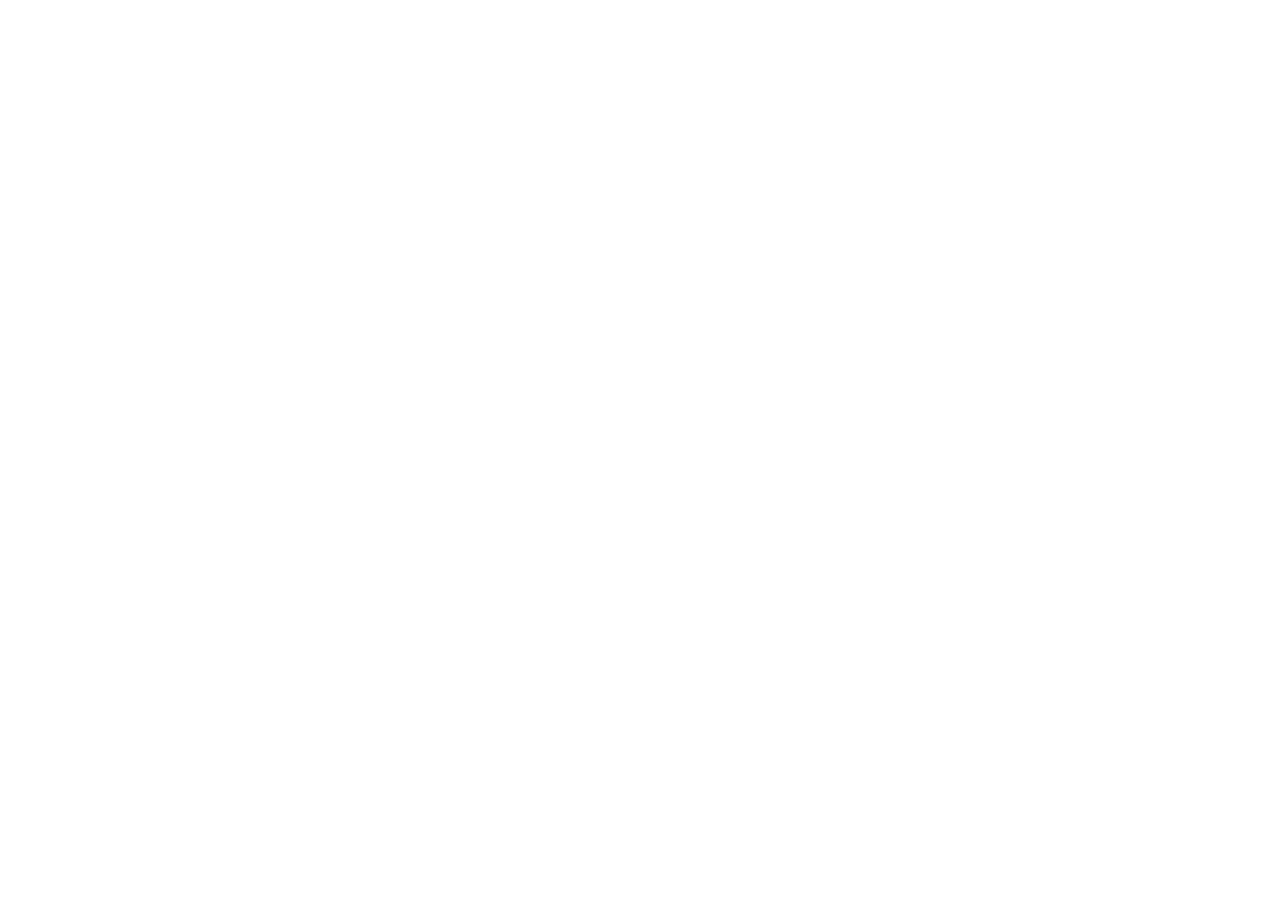
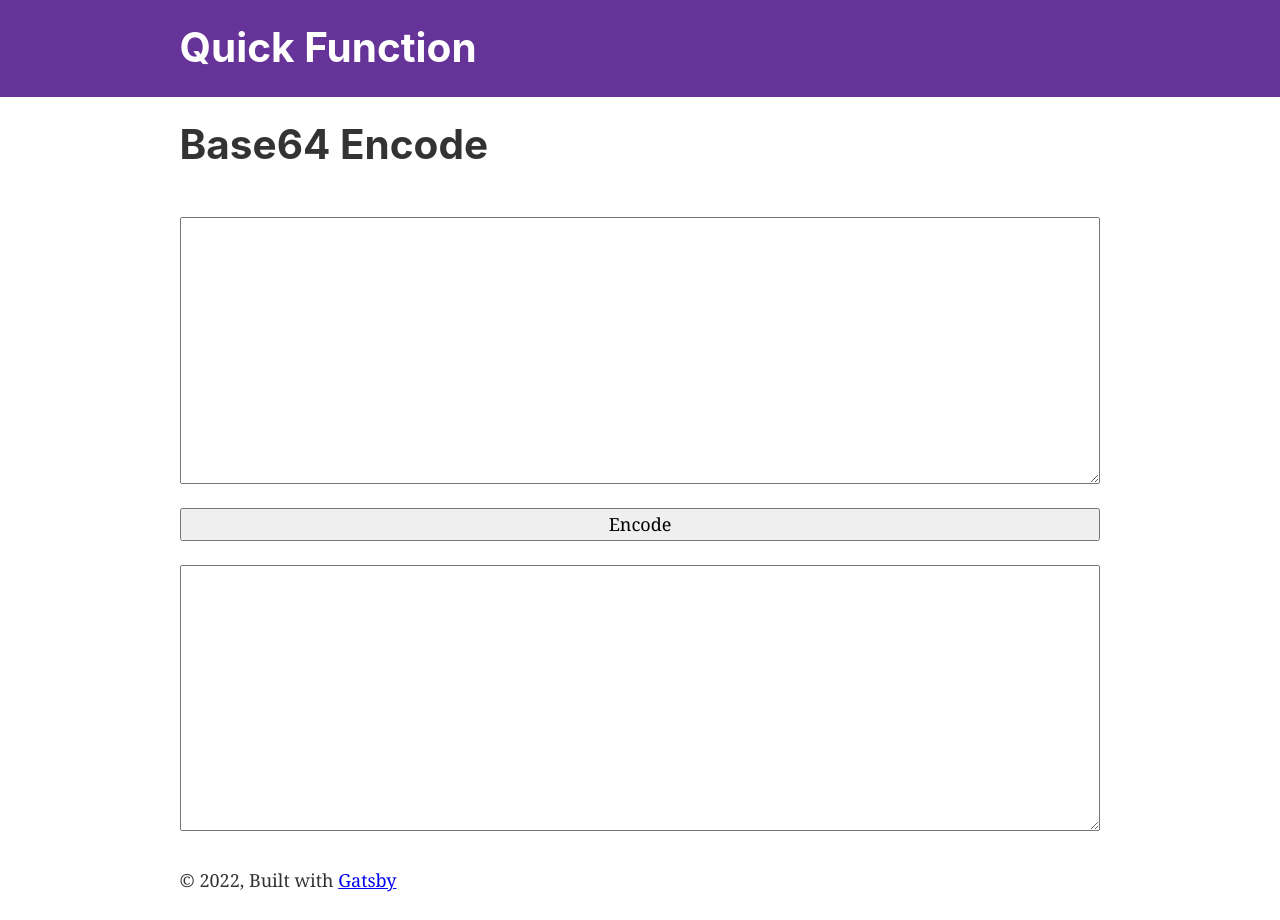
Before and after one commit to MurrayJack/quick-func, a Gatsby site: page /functions/base64encode in a window 1280 px wide. Before the commit this address had no page. Before the commit the page ends 800 px from the top, so only its background shows below. Built offline with nearby package versions, Linux system fonts and the light colour scheme; Gatsby itself is replaced by a stand-in of ours.

Commit message:
adding encode

```diff
--- /dev/null
+++ b/src/components/Page.tsx
@@ -0,0 +1,19 @@
+/**
+ * Layout component that queries for data
+ * with Gatsby's useStaticQuery component
+ *
+ * See: https://www.gatsbyjs.com/docs/use-static-query/
+ */
+
+import * as React from "react"
+import PropTypes from "prop-types"
+
+const Page = ({ children }) => {
+  return <div style={{ display: "grid", gap: "24px" }}>{children}</div>
+}
+
+Page.propTypes = {
+  children: PropTypes.node.isRequired,
+}
+
+export default Page
--- /dev/null
+++ b/src/pages/functions/base64encode.tsx
@@ -0,0 +1,36 @@
+import * as React from "react"
+import Layout from "../../components/layout"
+import Page from "../../components/Page"
+import Seo from "../../components/seo"
+
+const IndexPage = () => {
+  const button = React.createRef<HTMLButtonElement>()
+  const result = React.createRef<HTMLTextAreaElement>()
+
+  React.useEffect(() => {
+    button.current.addEventListener("click", () => {
+      result.current.value = window.btoa("sadjbsadhsaj")
+      result.current.focus()
+      result.current.select()
+      //window.TextEncoder
+    })
+  }, [])
+
+  return (
+    <Layout>
+      <Seo title="Base64 Encode" />
+
+      <Page>
+        <h1>Base64 Encode</h1>
+
+        <textarea rows={10}></textarea>
+
+        <button ref={button}>Encode</button>
+
+        <textarea ref={result} rows={10}></textarea>
+      </Page>
+    </Layout>
+  )
+}
+
+export default IndexPage
--- a/src/pages/index.js
+++ b/src/pages/index.js
@@ -10,6 +10,7 @@
 
     <p>
       <Link to="/functions/guid">GUID</Link> <br />
+      <Link to="/functions/base64encode">Base 64 Encode</Link> <br />
     </p>
   </Layout>
 )
```
